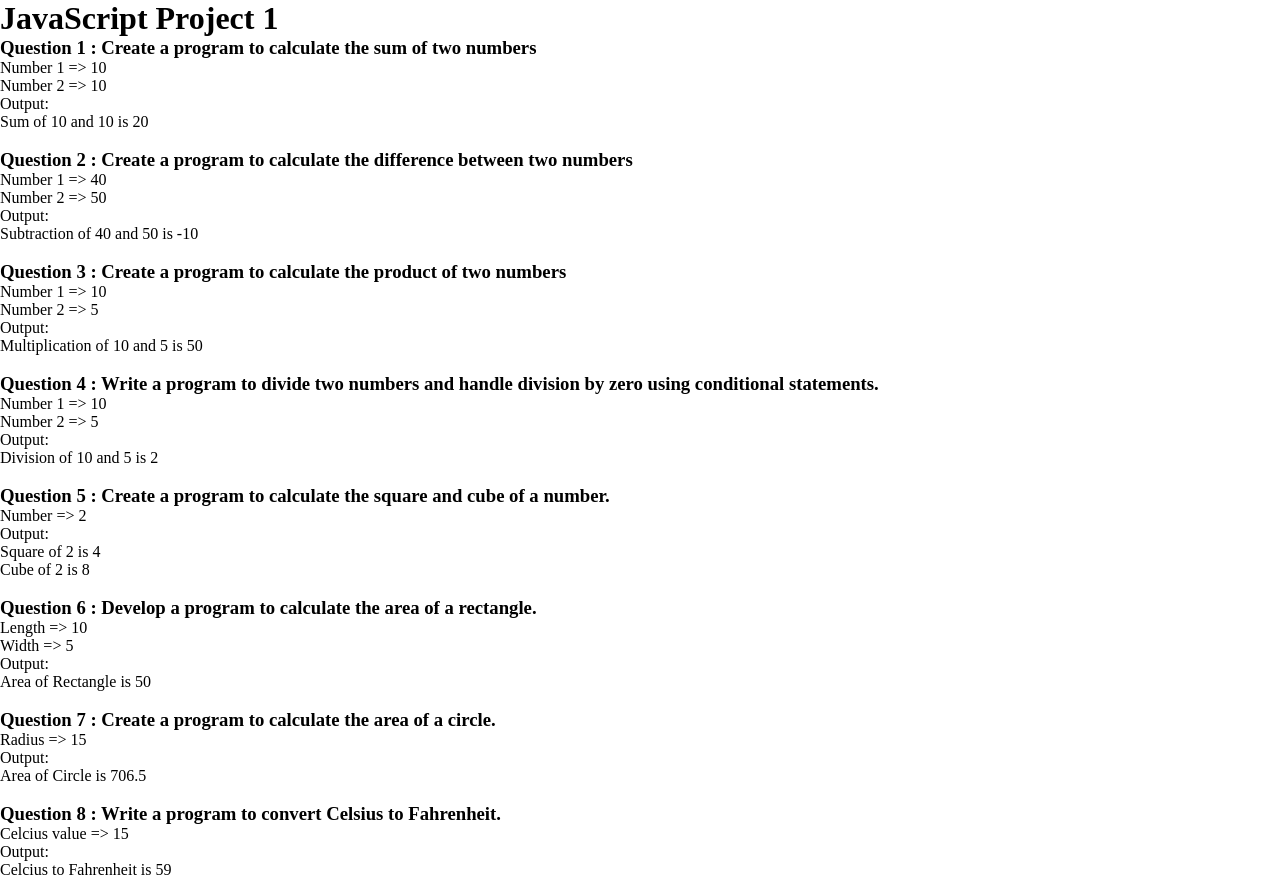
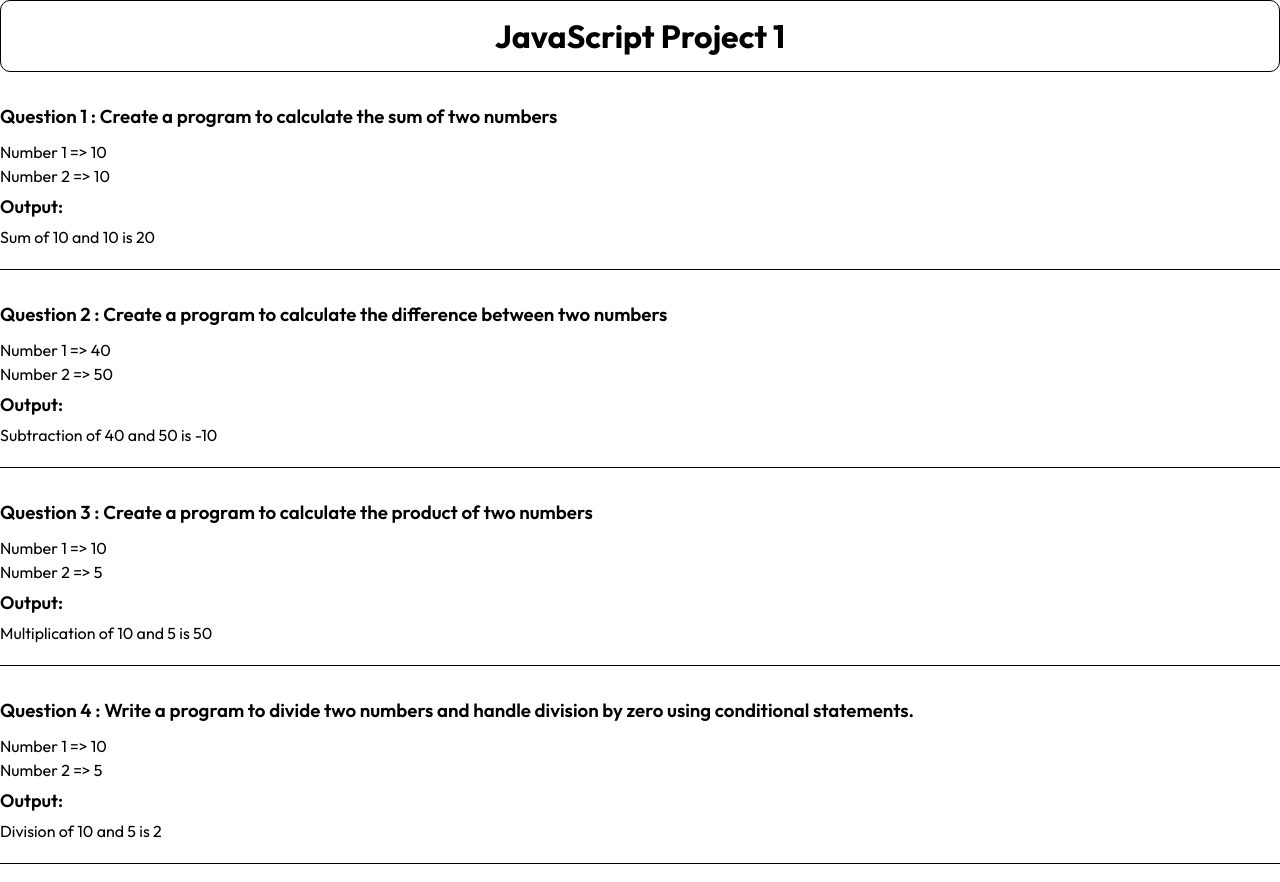
Before and after one commit to Jiyapatel2501/javascript-project, a plain HTML site: page project-1/index.html in a window 1280 px wide. Shown: the top 882 px of the page. Drawn offline with Linux system fonts and the light colour scheme.

Commit message:
JavaScript Project 1 Selection Structure

```diff
--- a/project-1/style.css
+++ b/project-1/style.css
@@ -1,10 +1,36 @@
+@import url('https://fonts.googleapis.com/css2?family=Outfit:wght@100..900&display=swap');
 *{
     margin: 0;
     padding: 0;
     box-sizing: border-box;
     text-decoration: none;
+    font-family: "Outfit", sans-serif;
 }
 .container{
     max-width: 1320px;
     margin: auto;
 }
+
+header h1{
+    border: 1px solid black;
+    border-radius: 10px;
+    text-align: center;
+    padding: 15px 0;
+}
+section{
+    margin-top: 30px;
+    line-height: 1.5;
+    border-bottom: 1px black solid;
+    padding-bottom: 20px;
+}
+section h3{
+    margin-bottom: 10px;
+    font-weight: 600;
+
+}
+
+section p:nth-last-child(2){
+    font-weight: 600;
+    font-size: 18px;
+    padding: 5px 0;
+}
```
Also changed, not shown: project-1/index.html (+0 -20 lines).
